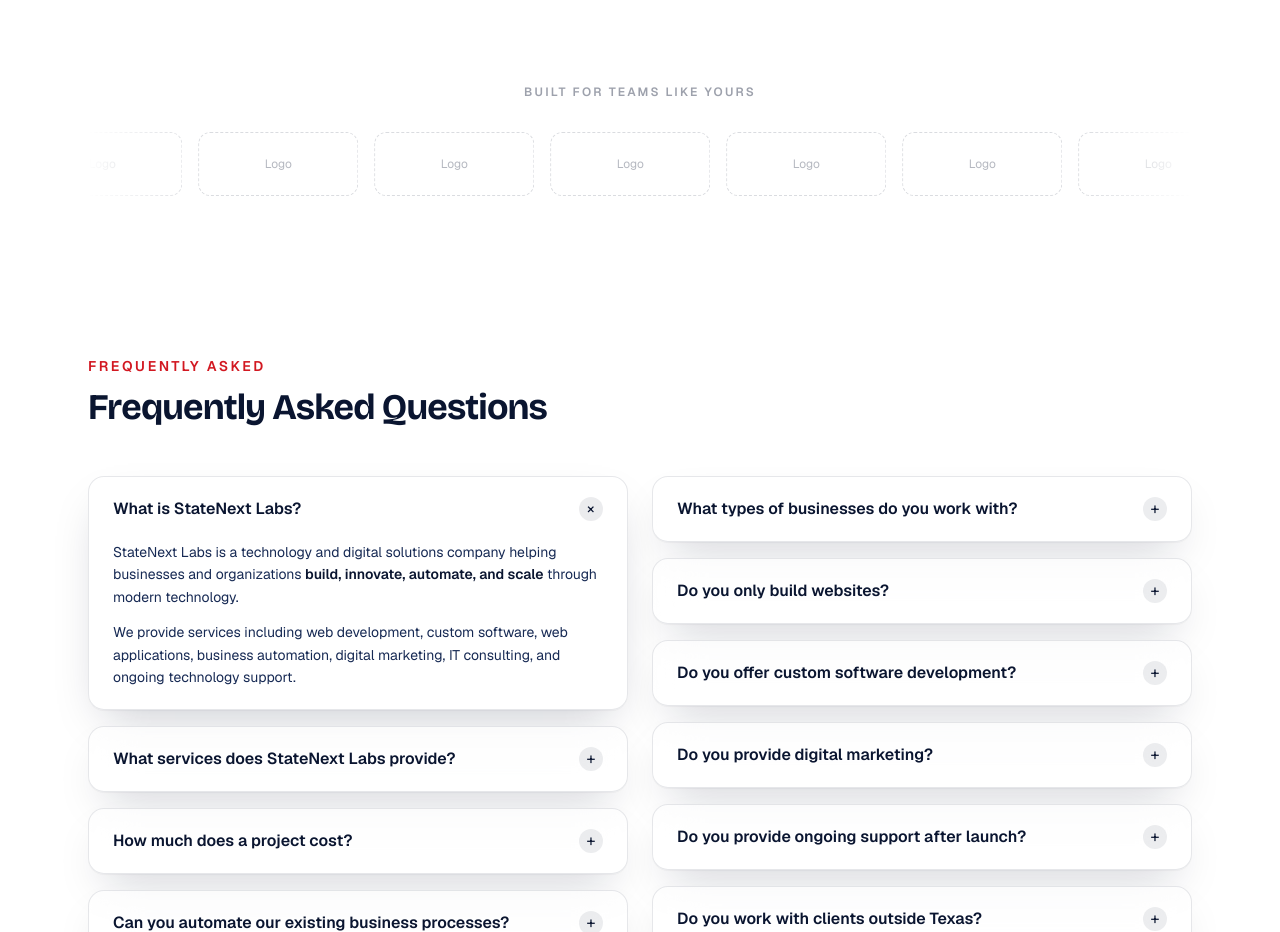
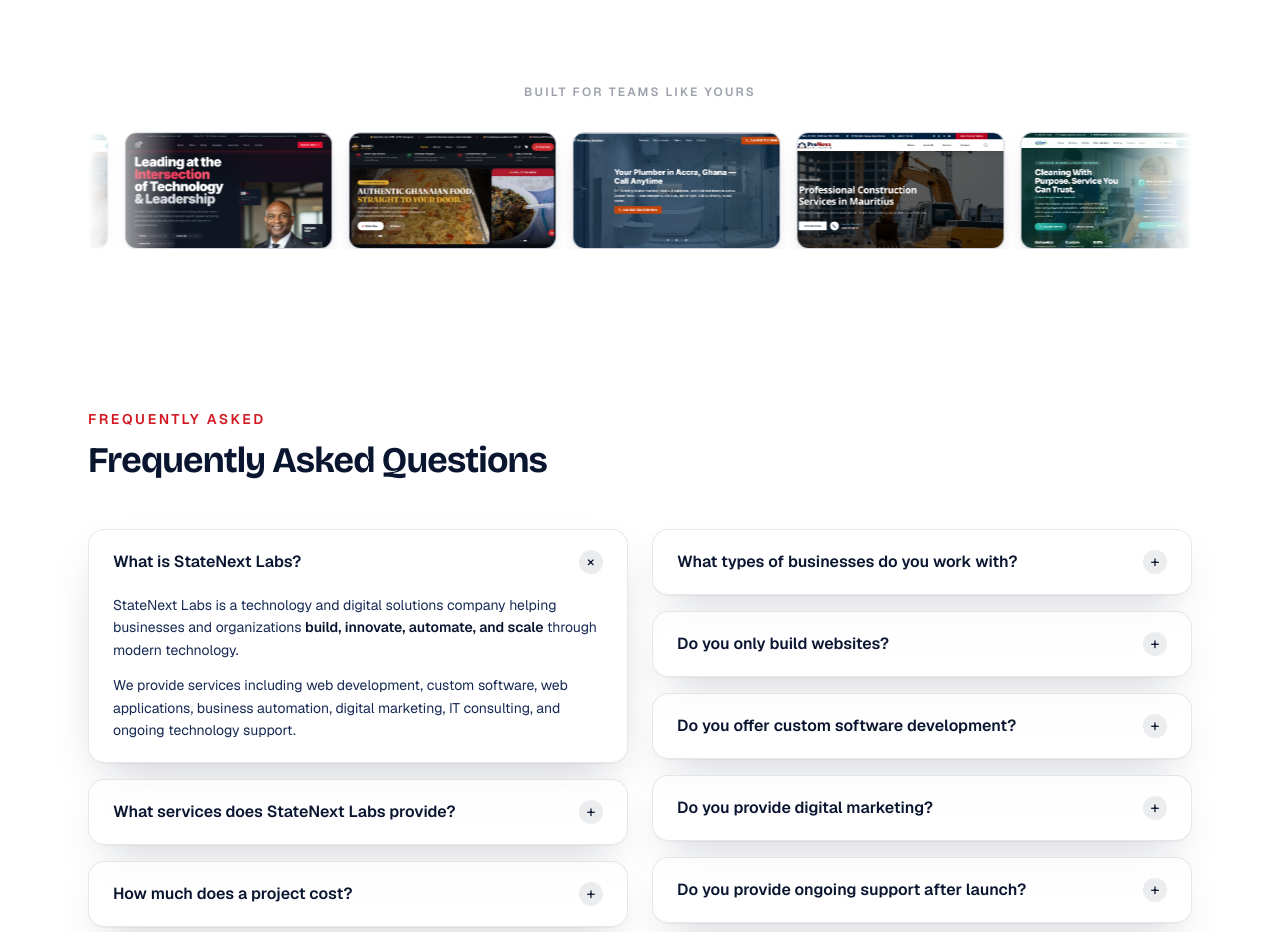
Before and after one commit to prynzdigital/statenext, a Next.js app: page / in a window 1280 px wide. Shown: the part 6420-7352 px from the top of the page. Built offline with nearby package versions, Linux system fonts and the light colour scheme.

Commit message:
Show real project screenshots in the client logos marquee
Extracts the portfolio data into src/lib/projects.ts so the work page
and the marquee share one source, then swaps the marquee's placeholder
tiles for real project thumbnails linking out to each live site.

```diff
--- a/src/app/work/page.tsx
+++ b/src/app/work/page.tsx
@@ -2,82 +2,14 @@
 import Nav from "@/components/Nav";
 import Footer from "@/components/Footer";
 import Reveal from "@/components/Reveal";
-import PortfolioCard, { type PortfolioItem } from "@/components/PortfolioCard";
+import PortfolioCard from "@/components/PortfolioCard";
+import { PROJECTS } from "@/lib/projects";
 
 export const metadata: Metadata = {
   title: "Our Work — StateNext Labs",
   description:
     "A selection of websites and digital products StateNext Labs has designed and built.",
 };
-
-const PROJECTS: PortfolioItem[] = [
-  {
-    name: "SecureNext Networks",
-    url: "securenextnetworks.com",
-    category: "Cybersecurity",
-    description:
-      "A cybersecurity consulting site for a Chicago-based network security and compliance firm, built to convert visitors into free-assessment requests.",
-    image: "/securenext.png",
-  },
-  {
-    name: "Primax Group LLC",
-    url: "primaxgroupllc.com",
-    category: "Home & Commercial Services",
-    description:
-      "A booking-focused site for a Chicago cleaning company, covering everything from office cleaning to post-construction and Airbnb turnover.",
-    image: "/primax.png",
-  },
-  {
-    name: "Dr. Mark Campbell, PhD",
-    url: "markcampbellphd.com",
-    category: "Personal Brand",
-    description:
-      "A personal site for a technology executive and keynote speaker, built around his speaking engagements, books, and executive leadership work.",
-    image: "/dr-mark.png",
-  },
-  {
-    name: "Komla's Kitchen",
-    url: "komlaskitchen.com",
-    category: "Restaurant & Delivery",
-    description:
-      "An ordering-first site for a Ghanaian restaurant in Chicago, built to drive same-day delivery orders and showcase the daily menu.",
-    image: "/komla.png",
-  },
-  {
-    name: "EY Plumbing Solution",
-    url: "eyplumbing-lilac.vercel.app",
-    href: "https://eyplumbing-lilac.vercel.app/#hero",
-    category: "Home Services",
-    description:
-      "A local service site for a plumbing company in Accra, Ghana, designed around direct phone bookings for repairs and emergency call-outs.",
-    image: "/plumbing.png",
-  },
-  {
-    name: "ProNova Contracting",
-    url: "pronovac.com",
-    category: "Construction",
-    description:
-      "A corporate site for a construction contractor in Mauritius, built to showcase their services and drive free-consultation requests.",
-    image: "/pronovac.png",
-  },
-  {
-    name: "Eclean Pro Services",
-    url: "ecleanproservices.com",
-    category: "Home & Commercial Services",
-    description:
-      "A booking and quoting site for an Illinois cleaning company, with a price calculator and online scheduling built around commercial and residential contracts.",
-    image: "/eclean.png",
-  },
-  {
-    name: "E-Clean Admin Dashboard",
-    url: "E-Clean Admin Portal",
-    noLink: true,
-    category: "Custom CRM & Business Management",
-    description:
-      "An internal operations dashboard built for Eclean Pro Services, tracking leads, quotes, contracts, jobs, invoicing, and team scheduling in one place.",
-    image: "/dashboard.png",
-  },
-];
 
 export default function WorkPage() {
   return (
--- a/src/components/ClientLogos.tsx
+++ b/src/components/ClientLogos.tsx
@@ -1,7 +1,8 @@
+import Image from "next/image";
 import Reveal from "./Reveal";
+import { PROJECTS } from "@/lib/projects";
 
-const SLOTS = Array.from({ length: 6 });
-const TRACK = [...SLOTS, ...SLOTS];
+const TRACK = [...PROJECTS, ...PROJECTS];
 
 export default function ClientLogos() {
   return (
@@ -14,16 +15,46 @@
         </Reveal>
 
         <Reveal delay={80} className="mt-8">
-          <div className="relative overflow-hidden [mask-image:linear-gradient(to_right,transparent,black_10%,black_90%,transparent)]">
+          <div className="relative overflow-hidden [mask-image:linear-gradient(to_right,transparent,black_8%,black_92%,transparent)]">
             <div className="animate-marquee flex w-max gap-4">
-              {TRACK.map((_, i) => (
-                <div
-                  key={i}
-                  className="flex h-16 w-40 flex-shrink-0 items-center justify-center rounded-xl border border-dashed border-navy-900/15 bg-white/40 transition-colors hover:border-red-500/40 hover:bg-white/70"
-                >
-                  <span className="text-xs text-navy-900/30">Logo</span>
-                </div>
-              ))}
+              {TRACK.map((project, i) => {
+                const href = project.noLink
+                  ? undefined
+                  : (project.href ?? `https://${project.url}`);
+
+                const tile = (
+                  <div className="group relative aspect-video w-52 flex-shrink-0 overflow-hidden rounded-xl border border-navy-900/10 bg-navy-100 shadow-[0_8px_20px_-10px_rgba(10,21,48,0.35)] transition-shadow duration-300 hover:shadow-[0_14px_30px_-10px_rgba(10,21,48,0.45)]">
+                    {project.image && (
+                      <Image
+                        src={project.image}
+                        alt={project.name}
+                        fill
+                        sizes="208px"
+                        className="object-cover object-top transition-transform duration-500 ease-out group-hover:scale-110"
+                      />
+                    )}
+                    <div className="absolute inset-0 flex items-end bg-gradient-to-t from-navy-950/85 via-navy-950/0 to-navy-950/0 opacity-0 transition-opacity duration-300 group-hover:opacity-100">
+                      <p className="px-3 py-2.5 text-xs font-semibold leading-tight text-white">
+                        {project.name}
+                      </p>
+                    </div>
+                  </div>
+                );
+
+                return href ? (
+                  <a
+                    key={`${project.name}-${i}`}
+                    href={href}
+                    target="_blank"
+                    rel="noopener noreferrer"
+                    aria-label={`Visit ${project.name}`}
+                  >
+                    {tile}
+                  </a>
+                ) : (
+                  <div key={`${project.name}-${i}`}>{tile}</div>
+                );
+              })}
             </div>
           </div>
         </Reveal>
--- /dev/null
+++ b/src/lib/projects.ts
@@ -0,0 +1,70 @@
+import type { PortfolioItem } from "@/components/PortfolioCard";
+
+export const PROJECTS: PortfolioItem[] = [
+  {
+    name: "SecureNext Networks",
+    url: "securenextnetworks.com",
+    category: "Cybersecurity",
+    description:
+      "A cybersecurity consulting site for a Chicago-based network security and compliance firm, built to convert visitors into free-assessment requests.",
+    image: "/securenext.png",
+  },
+  {
+    name: "Primax Group LLC",
+    url: "primaxgroupllc.com",
+    category: "Home & Commercial Services",
+    description:
+      "A booking-focused site for a Chicago cleaning company, covering everything from office cleaning to post-construction and Airbnb turnover.",
+    image: "/primax.png",
+  },
+  {
+    name: "Dr. Mark Campbell, PhD",
+    url: "markcampbellphd.com",
+    category: "Personal Brand",
+    description:
+      "A personal site for a technology executive and keynote speaker, built around his speaking engagements, books, and executive leadership work.",
+    image: "/dr-mark.png",
+  },
+  {
+    name: "Komla's Kitchen",
+    url: "komlaskitchen.com",
+    category: "Restaurant & Delivery",
+    description:
+      "An ordering-first site for a Ghanaian restaurant in Chicago, built to drive same-day delivery orders and showcase the daily menu.",
+    image: "/komla.png",
+  },
+  {
+    name: "EY Plumbing Solution",
+    url: "eyplumbing-lilac.vercel.app",
+    href: "https://eyplumbing-lilac.vercel.app/#hero",
+    category: "Home Services",
+    description:
+      "A local service site for a plumbing company in Accra, Ghana, designed around direct phone bookings for repairs and emergency call-outs.",
+    image: "/plumbing.png",
+  },
+  {
+    name: "ProNova Contracting",
+    url: "pronovac.com",
+    category: "Construction",
+    description:
+      "A corporate site for a construction contractor in Mauritius, built to showcase their services and drive free-consultation requests.",
+    image: "/pronovac.png",
+  },
+  {
+    name: "Eclean Pro Services",
+    url: "ecleanproservices.com",
+    category: "Home & Commercial Services",
+    description:
+      "A booking and quoting site for an Illinois cleaning company, with a price calculator and online scheduling built around commercial and residential contracts.",
+    image: "/eclean.png",
+  },
+  {
+    name: "E-Clean Admin Dashboard",
+    url: "E-Clean Admin Portal",
+    noLink: true,
+    category: "Custom CRM & Business Management",
+    description:
+      "An internal operations dashboard built for Eclean Pro Services, tracking leads, quotes, contracts, jobs, invoicing, and team scheduling in one place.",
+    image: "/dashboard.png",
+  },
+];
```
